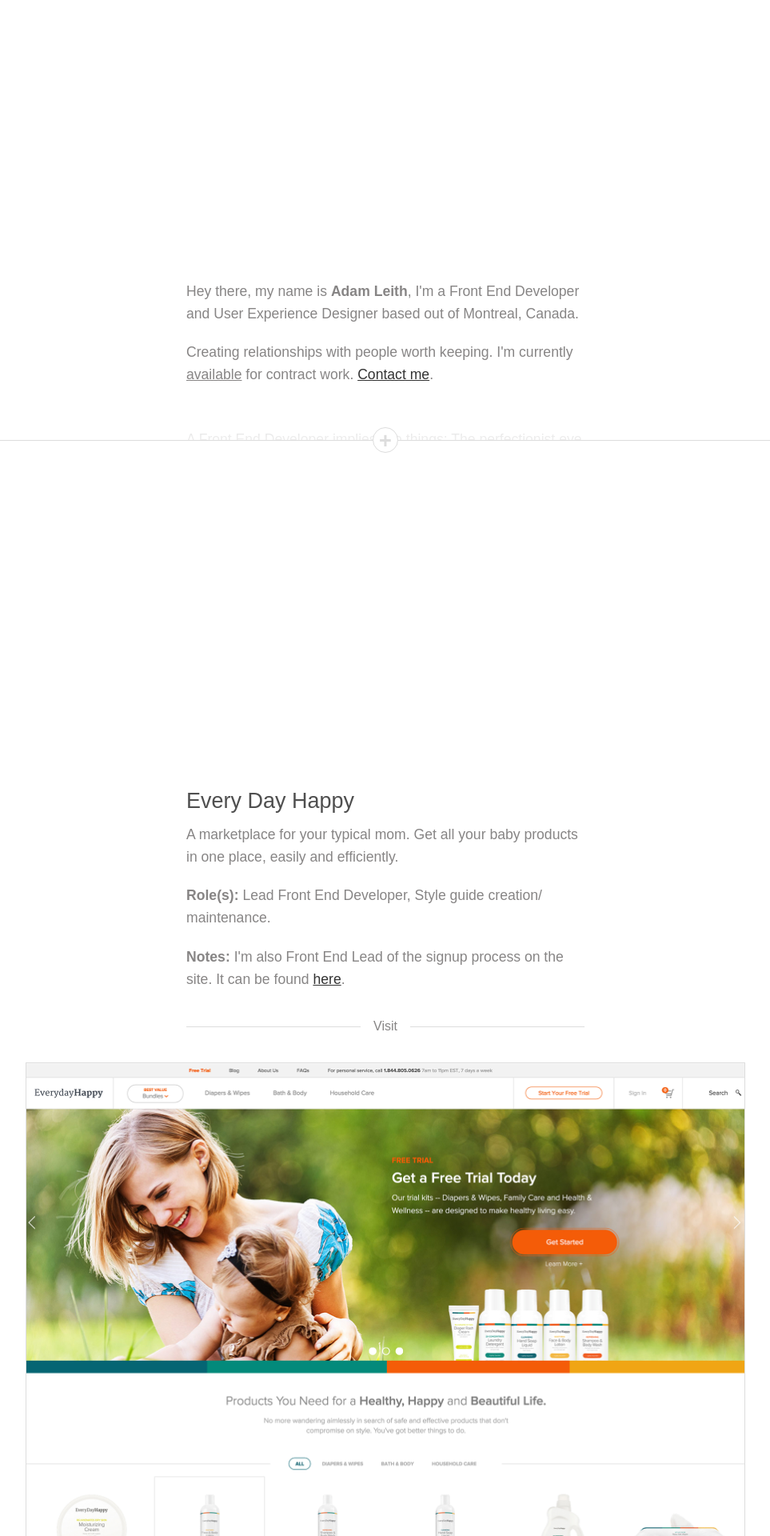
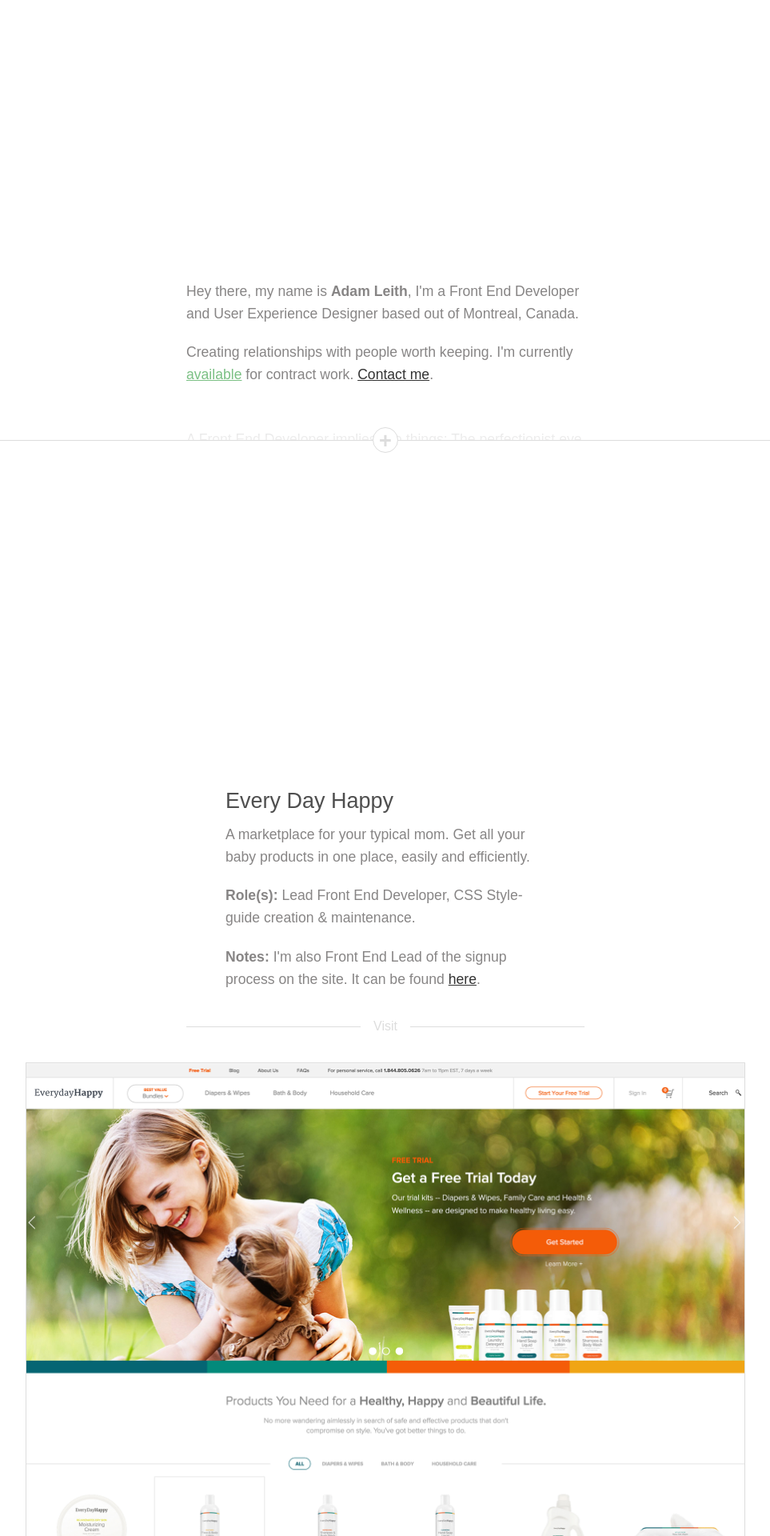
Before and after one commit to adamleithp/adamleithp.github.io, a Jekyll site: the page built from index.html, in a window 1280 px wide. Shown: the top 1920 px of the page at 80% size, without its empty margins (158-1121 px from the left). Built offline with Jekyll 4.4.1, drawn with Linux system fonts in a browser that asks for light colours; Markdown is read by kramdown in place of the engine named in the settings; some of the changed text lies outside the part shown.

Commit message:
fixed some messaging

```diff
--- a/index.html
+++ b/index.html
@@ -9,22 +9,19 @@ title: Montreal Based Front End Developer
 		<div class="about">
 
 
-			<div class="row--xsmall row--max">
+			<div class="row--xsmall row--max--small">
 					<div class="content columns">
 						<div class="content__text">
 							<p>Hey there, my name is <strong>Adam Leith</strong>, I'm a Front End Developer and User Experience Designer based out of Montreal, Canada.</p>
 
-
-							<p>Creating relationships with people worth keeping. I'm currently <span class="text--underline">available</span> for contract work. <a href="mailto:adamleithp@me.com" target="_blank">Contact me</a>.</p>
+							<p>Creating relationships with people worth keeping. I'm currently <span class="text--underline text--status">available</span> for contract work. <a href="mailto:adamleithp@me.com" target="_blank">Contact me</a>.</p>
 
 							<br><br>
 
-
-
-							<p>A Front End Developer implies two things: The perfectionist eye of a Designer, and the problem solving mentality of Developer. Keeping my work beautiful, useable, and highly efficient excite me.
+							<p>A Front End Developer implies two things: The perfectionist eye of a Designer, and the problem solving mentality of Developer. Keeping my work beautiful, useable, and highly efficient excite me. </p>
 							<img src="assets/images/adam2.jpg" alt="A picture of my face" class="left">
 
-							<br><br><strong>Change:</strong> At times, things get crazy: design changes and priorities change- chaos ensues, correct? No. Label me cautious, but building websites while predicting change, are absolutely fundamental to my work. Creating modular code keeps me on my toes and I love it.</p>
+							<p>At times, things get crazy: design changes and priorities change- chaos ensues, correct? No. Label me cautious, but building websites while predicting change, are absolutely fundamental to my work. Creating modular code keeps me on my toes and I love it.</p>
 
 						</div>
 					</div>
@@ -45,13 +42,14 @@ title: Montreal Based Front End Developer
 		<div class="stage__arrow">&#x25BE;</div>
 
 		<div class="project__item">
-			<div class="row--xsmall row--max">
+			<div class="row--xsmall row--max--small">
 				<div class="columns">
+					<div class="row--max--medium-up">
 						<h3>Every Day Happy</h3>
 						<p>A marketplace for your typical mom. Get all your baby products in one place, easily and efficiently.</p>
-					<p><strong>Role(s):</strong> Lead Front End Developer, Style guide creation/ maintenance.</p>
+						<p><strong>Role(s):</strong> Lead Front End Developer, CSS Style-guide creation &amp; maintenance.</p>
 						<p><strong>Notes:</strong> I'm also Front End Lead of the signup process on the site. It can be found <a href="https://www.everydayhappy.com/signup">here</a>.</p>
-
+					</div>
 					<a href="https://www.everydayhappy.com" class="button" target="_blank">
 						<span>Visit</span>
 						<hr>
@@ -79,15 +77,16 @@ title: Montreal Based Front End Developer
 		<hr>
 
 		<div class="project__item">
-			<div class="row--xsmall row--max">
+			<div class="row--xsmall row--max--small">
 				<div class="columns">
+					<div class="row--max--medium-up">
 						<h3>BigRebel</h3>
 						<p>A media platform serving up Games, Movies, Books and Music all in one place. With the signup process boasting over 1 million views per day, It is easily my most public work.</p>
 
-					<p><strong>Role(s):</strong> Lead Front End Developer, Style-guide creation/ maintenance.</p>
+						<p><strong>Role(s):</strong> Lead Front End Developer, CSS Style-guide creation &amp; maintenance.</p>
 
-					<p><strong>Notes:</strong> Translated into 12 different languages, keeping content flexible and "white-spaced" is a great task.</p>
-
+						<p><strong>Notes:</strong> Translated into 12 different languages, keeping content flexible.</p>
+					</div>
 					<a href="https://www.bigrebel.com/signup?sf=eone" class="button"target="_blank">
 						<span>Visit</span>
 						<hr>
@@ -101,13 +100,14 @@ title: Montreal Based Front End Developer
 		<hr>
 
 		<div class="project__item">
-			<div class="row--xsmall row--max">
+			<div class="row--xsmall row--max--small">
 				<div class="columns">
+					<div class="row--max--medium-up">
 						<h3>Hollandia Floral</h3>
 						<p>A beautiful flower and decoration shop in the small town of Hudson, Québec. </p>
 
 						<p><strong>Role(s):</strong> Website design, Lead Web Developer.</p>
-
+					</div>
 					<a href="http://www.hollandiafloral.com" class="button" target="_blank">
 						<span>Visit</span>
 						<hr>
```
Also changed, not shown: assets/styles/_style.scss (+39 -14 lines), assets/styles/app.css, 2 other files. Lines whose indentation alone changed are shown as unchanged.
